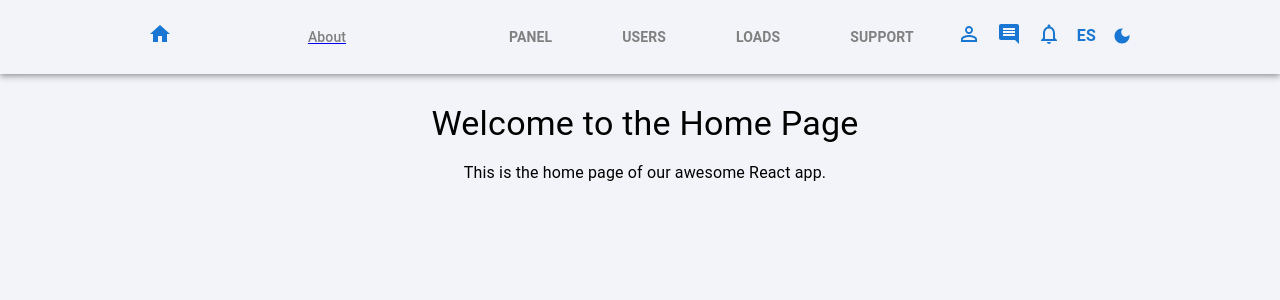
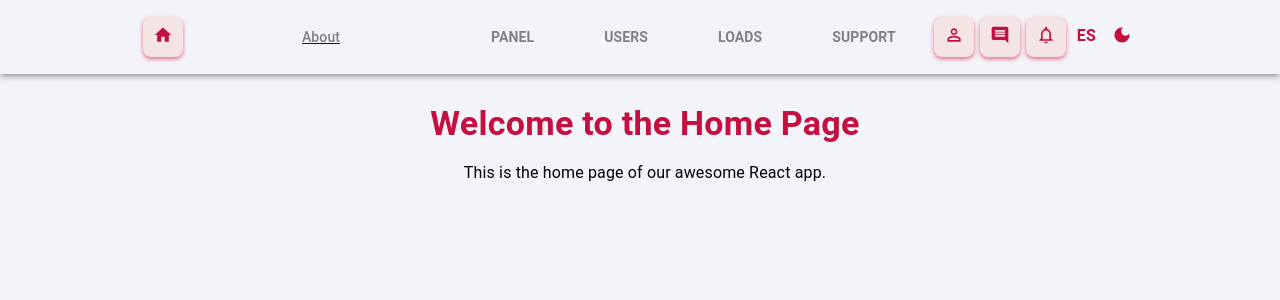
Before and after one commit to dvidaillet/powerloads-mio-vite, a React (Vite) app: page / in a window 1280 px wide. Shown: the top 300 px of the page. Built offline with nearby package versions, Linux system fonts and the light colour scheme.

Commit message:
improving panel button styles

```diff
--- a/src/components/HomeHorizontalPanel/HomeHorizontalPanel.tsx
+++ b/src/components/HomeHorizontalPanel/HomeHorizontalPanel.tsx
@@ -1,4 +1,11 @@
-import { AppBar, Toolbar, Button, IconButton, Typography } from "@mui/material";
+import {
+  AppBar,
+  Toolbar,
+  Button,
+  IconButton,
+  Typography,
+  Box,
+} from "@mui/material";
 import { Link } from "react-router-dom";
 import { useTranslation } from "react-i18next";
 import ThemeToggleButton from "../buttons/ThemeToggleButton/ThemeToggleButton";
@@ -8,91 +15,80 @@ import CommentIcon from "@mui/icons-material/Comment";
 import NotificationsNoneIcon from "@mui/icons-material/NotificationsNone";
 import PersonOutlineIcon from "@mui/icons-material/PersonOutline";
 
+// Componente reutilizable para botones de navegación
+const NavButton = ({ to, text }: { to: string; text: string }) => (
+  <Button sx={{ padding: "15px 35px" }}>
+    <Link to={to} style={{ textDecoration: "none" }}>
+      <Typography variant="h6" fontSize={14} fontWeight={600} color="grey">
+        {text}
+      </Typography>
+    </Link>
+  </Button>
+);
+
+const NavIconButton = ({
+  to,
+  IconComponent,
+}: {
+  to: string;
+  IconComponent: React.ElementType;
+}) => (
+  <IconButton
+    title="ass"
+    sx={{
+      borderRadius: "8px",
+      marginX: "3px",
+      height: "40px",
+      width: "40px",
+      backgroundColor: "#f5e4e4", // Rosado claro
+      boxShadow: "0 2px 4px rgba(224, 75, 100, 0.808)",
+      "&:hover": {
+        backgroundColor: "#F8BBD0", // Un tono más oscuro en hover
+        boxShadow: "0 0px 0px rgba(206, 33, 62, 0.808)",
+      },
+    }}
+  >
+    <Link to={to}>
+      <IconComponent color="primary" sx={{ with: "20px", height: "20px" }} />
+    </Link>
+  </IconButton>
+);
+
 const HomeHorizontalPanel = () => {
   const { t } = useTranslation();
+
   return (
-    <AppBar position="static" style={{ backgroundColor: "#F3F4F9" }}>
+    <AppBar position="static" sx={{ backgroundColor: "#F3F4F9" }}>
       <Toolbar
-        style={{ display: "flex", justifyContent: "space-between" }}
+        sx={{ display: "flex", justifyContent: "space-between" }}
         className="home-panel-container"
       >
-        <IconButton>
-          <Link to="/">
-            <HomeIcon color="primary" />
-          </Link>
-        </IconButton>
+        {/* Sección del icono Home */}
+        <NavIconButton to="/" IconComponent={HomeIcon} />
+
+        {/* Enlace a 'About' */}
         <Link to="/about" style={{ margin: "0 10px" }}>
           <Typography variant="h6" fontSize={14} color="grey">
             {t("about.linkText")}
           </Typography>
         </Link>
-        <div>
-          <Button style={{ padding: "15px 35px" }}>
-            <Link to="/dashboard" style={{ textDecoration: "none" }}>
-              <Typography
-                variant="h6"
-                fontSize={14}
-                fontWeight={600}
-                color="grey"
-              >
-                {t("homePanel.panel")}
-              </Typography>
-            </Link>
-          </Button>
-          <Button color="inherit" style={{ padding: "15px 35px" }}>
-            <Link to="/users" style={{ textDecoration: "none" }}>
-              <Typography
-                variant="h6"
-                fontSize={14}
-                fontWeight={600}
-                color="grey"
-              >
-                {t("homePanel.users")}
-              </Typography>
-            </Link>
-          </Button>
-          <Button color="inherit" style={{ padding: "15px 35px" }}>
-            <Link to="/loads" style={{ textDecoration: "none" }}>
-              <Typography
-                variant="h6"
-                fontSize={14}
-                fontWeight={600}
-                color="grey"
-              >
-                {t("homePanel.loads")}
-              </Typography>
-            </Link>
-          </Button>
-          <Button color="inherit" style={{ padding: "15px 35px" }}>
-            <Link to="/support" style={{ textDecoration: "none" }}>
-              <Typography
-                variant="h6"
-                fontSize={14}
-                fontWeight={600}
-                color="grey"
-              >
-                {t("homePanel.support")}
-              </Typography>
-            </Link>
-          </Button>
-          <IconButton>
-            <Link to="/">
-              <PersonOutlineIcon color="primary" />
-            </Link>
-          </IconButton>
-          <IconButton>
-            <Link to="/">
-              <CommentIcon color="primary" />
-            </Link>
-          </IconButton>
-          <IconButton>
-            <Link to="/">
-              <NotificationsNoneIcon color="primary" />
-            </Link>
-          </IconButton>
+
+        {/* Sección de botones y otros iconos */}
+        <Box sx={{ display: "flex", alignItems: "center" }}>
+          <NavButton to="/dashboard" text={t("homePanel.panel")} />
+          <NavButton to="/users" text={t("homePanel.users")} />
+          <NavButton to="/loads" text={t("homePanel.loads")} />
+          <NavButton to="/support" text={t("homePanel.support")} />
+
+          {/* Iconos de perfil, mensajes y notificaciones */}
+          <NavIconButton to="/" IconComponent={PersonOutlineIcon} />
+          <NavIconButton to="/" IconComponent={CommentIcon} />
+          <NavIconButton to="/" IconComponent={NotificationsNoneIcon} />
+
+          {/* Menú de idioma y botón de tema */}
           <LanguageMenu />
           <ThemeToggleButton />
-        </div>
+        </Box>
       </Toolbar>
     </AppBar>
   );
--- a/src/components/PagesHeader/PagesHeader.tsx
+++ b/src/components/PagesHeader/PagesHeader.tsx
@@ -11,7 +11,14 @@ function PagesHeader({ title, subtitle }: PagesHeaderProps) {
   return (
     <>
       <Grid2 textAlign={"center"} marginY={3}>
-        <Typography variant="h4" marginBottom={2}>{t(title)}</Typography>
+        <Typography
+          color="primary"
+          fontWeight={600}
+          variant="h4"
+          marginBottom={2}
+        >
+          {t(title)}
+        </Typography>
         <Typography variant="body1">{t(subtitle || "")}</Typography>
       </Grid2>
     </>
--- a/src/context/ThemeContext.tsx
+++ b/src/context/ThemeContext.tsx
@@ -1,4 +1,7 @@
-import React, { createContext, useState, useEffect, ReactNode } from "react";
+// src/context/ThemeContext.tsx
+import { createContext, useState, useEffect, ReactNode } from "react";
+import { ThemeProvider as MuiThemeProvider } from "@mui/material/styles";
+import { lightTheme, darkTheme } from "../theme"; // Importar los temas
 
 type Theme = "light" | "dark";
 
@@ -15,15 +18,15 @@ interface ThemeProviderProps {
   children: ReactNode;
 }
 
-export const ThemeProvider: React.FC<ThemeProviderProps> = ({ children }) => {
+export const ThemeProvider = ({ children }: ThemeProviderProps) => {
   const [theme, setTheme] = useState<Theme>(() => {
     const savedTheme = localStorage.getItem("theme");
     return (savedTheme as Theme) || "light"; // Por defecto, tema claro
   });
 
   useEffect(() => {
-    document.body.className = theme; // Aplicar el tema a la clase del body
-    localStorage.setItem("theme", theme); // Guardar la selección en localStorage
+    document.body.className = theme; // Aplicar el tema al body
+    localStorage.setItem("theme", theme); // Guardar selección en localStorage
   }, [theme]);
 
   const toggleTheme = () => {
@@ -32,7 +35,9 @@ export const ThemeProvider: React.FC<ThemeProviderProps> = ({ children }) => {
 
   return (
     <ThemeContext.Provider value={{ theme, toggleTheme }}>
-      {children}
+      <MuiThemeProvider theme={theme === "light" ? lightTheme : darkTheme}>
+        {children}
+      </MuiThemeProvider>
     </ThemeContext.Provider>
   );
 };
--- /dev/null
+++ b/src/theme.ts
@@ -0,0 +1,22 @@
+// src/theme.ts
+import { createTheme } from "@mui/material/styles";
+
+const lightTheme = createTheme({
+  palette: {
+    mode: "light",
+    primary: {
+      main: "#c40f40", // Color personalizado en tema claro
+    },
+  },
+});
+
+const darkTheme = createTheme({
+  palette: {
+    mode: "dark",
+    primary: {
+      main: "#c40f40", // Color personalizado en tema oscuro
+    },
+  },
+});
+
+export { lightTheme, darkTheme };
```
Also changed, not shown: src/theme.d.ts (added, +16 -0 lines).
